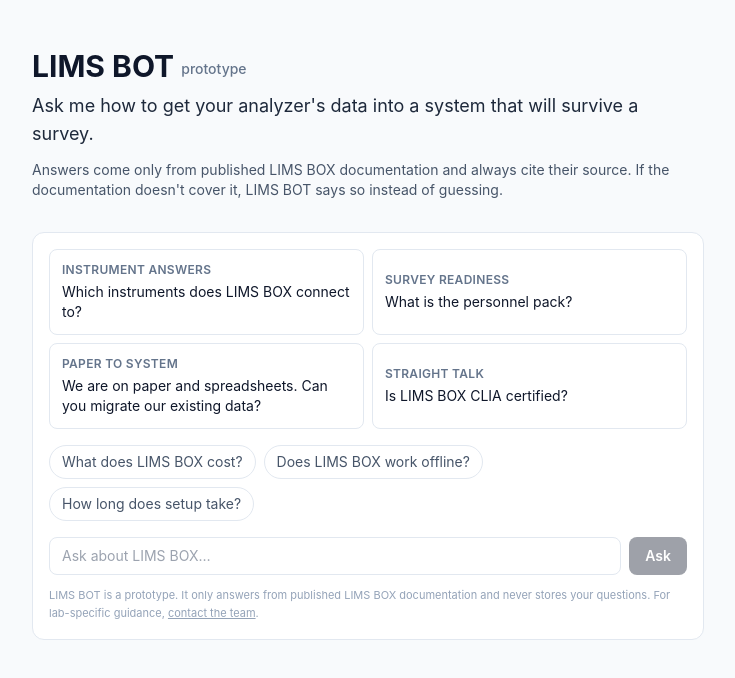
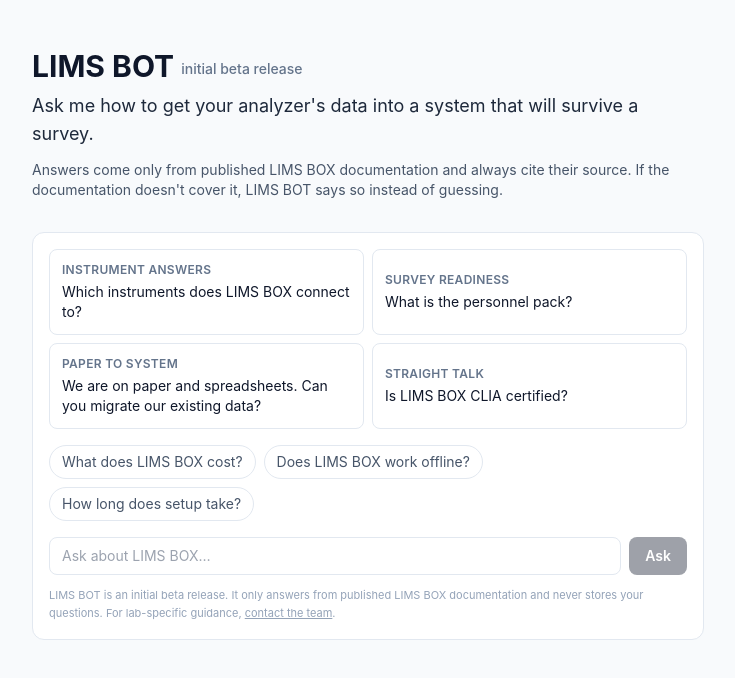
Before and after one commit to TombStoneDash/lims-box, a Next.js app: page /bot in a window 1280 px wide. Shown: the top 678 px of the page, without its empty margins (272-1007 px from the left). Built offline with nearby package versions, Linux system fonts and the light colour scheme.

Commit message:
copy: LIMS Bot is an initial beta release, not a prototype (Hudson 3A)
Built by Codex on Main Daisy (Hudson's ChatGPT account), queue job lims-bot-initial-beta-wording.

Co-Authored-By: Claude Fable 5.1 <noreply@anthropic.com>

```diff
--- a/app/bot/bot-chat.tsx
+++ b/app/bot/bot-chat.tsx
@@ -284,7 +284,7 @@ export function BotChat({ cards = [] }: { cards?: CapabilityCard[] } = {}) {
         </div>
       )}
       <p className="mt-3 text-[11px] leading-relaxed text-slate-400 dark:text-slate-500">
-        LIMS BOT is a prototype. It only answers from published LIMS BOX
+        LIMS BOT is an initial beta release. It only answers from published LIMS BOX
         documentation and never stores your questions. For lab-specific
         guidance, <Link href="/contact" className="underline">contact the team</Link>.
       </p>
--- a/app/bot/page.tsx
+++ b/app/bot/page.tsx
@@ -3,7 +3,7 @@ import { BotChat } from './bot-chat';
 import { CAPABILITY_CARDS } from '../../lib/bot/front-door';
 
 export const metadata: Metadata = {
-  title: 'LIMS BOT (Prototype) — LIMS BOX',
+  title: 'LIMS BOT (initial beta release) — LIMS BOX',
   description:
     'Ask LIMS BOT about LIMS BOX. Answers come only from published LIMS BOX documentation, with sources.',
   robots: { index: false, follow: false },
@@ -14,7 +14,7 @@ export default function BotPage() {
     <main className="min-h-screen bg-slate-50 dark:bg-slate-950 py-12 px-4">
       <div className="max-w-2xl mx-auto">
         <h1 className="text-3xl font-bold text-slate-900 dark:text-white mb-2">
-          LIMS BOT <span className="text-sm font-medium text-slate-500 align-middle">prototype</span>
+          LIMS BOT <span className="text-sm font-medium text-slate-500 align-middle">initial beta release</span>
         </h1>
         <p className="text-lg text-slate-800 dark:text-slate-100 mb-3">
           Ask me how to get your analyzer&apos;s data into a system that will survive a survey.
--- a/lib/bot/corpus.ts
+++ b/lib/bot/corpus.ts
@@ -38,7 +38,7 @@ export const corpus: CorpusEntry[] = [
     title: 'What is LIMS BOT?',
     source: '/bot',
     keywords: ['bot', 'assistant', 'prototype', 'questions', 'answers', 'documentation'],
-    text: 'LIMS BOT is a prototype. It only answers from published LIMS BOX documentation and never stores your questions.',
+    text: 'LIMS BOT is an initial beta release. It only answers from published LIMS BOX documentation and never stores your questions.',
   },
   {
     id: 'sample-tracking-overview',
```
Also changed, not shown: 2 other files (tests, documents, lock files or other folders).
